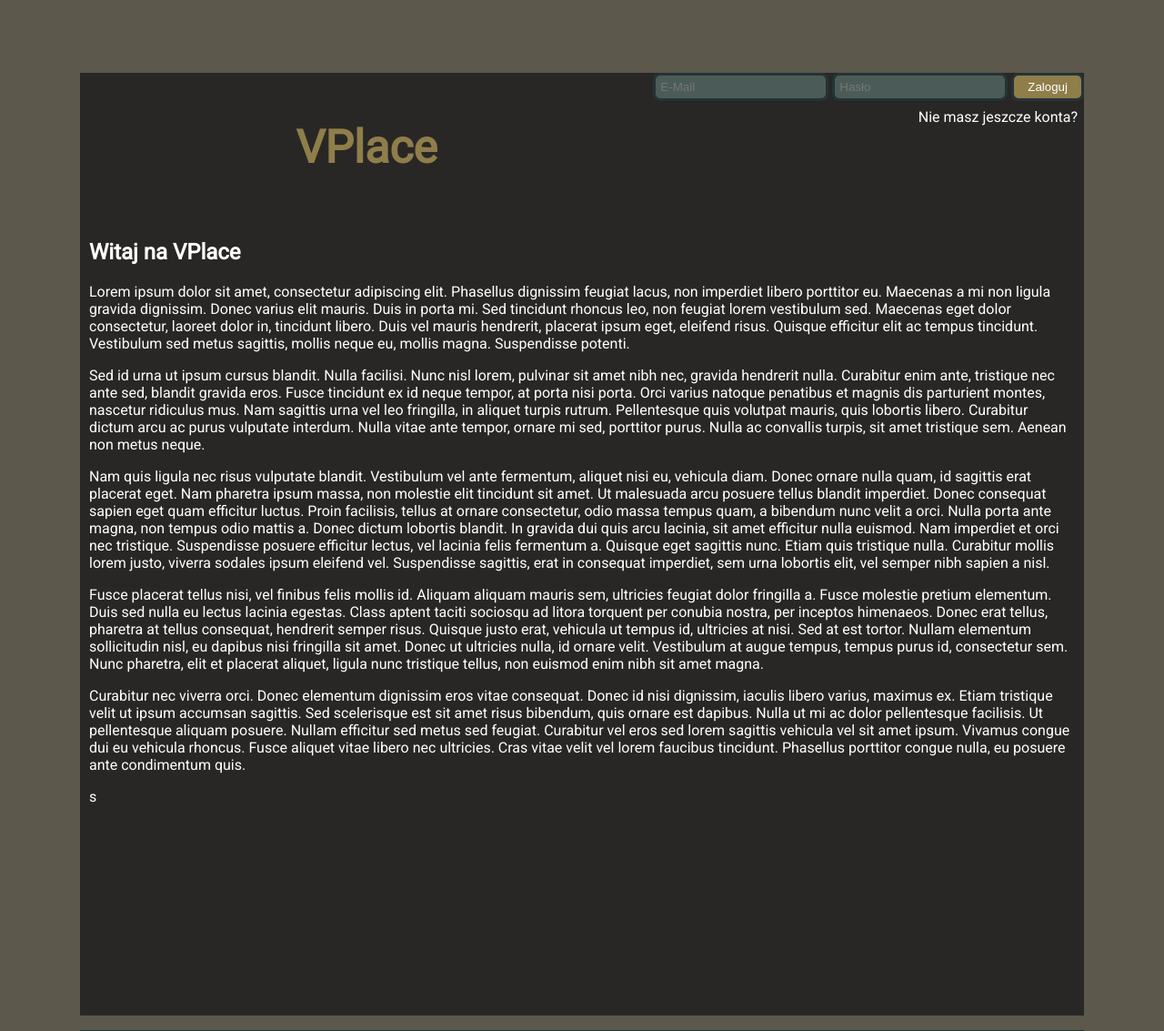
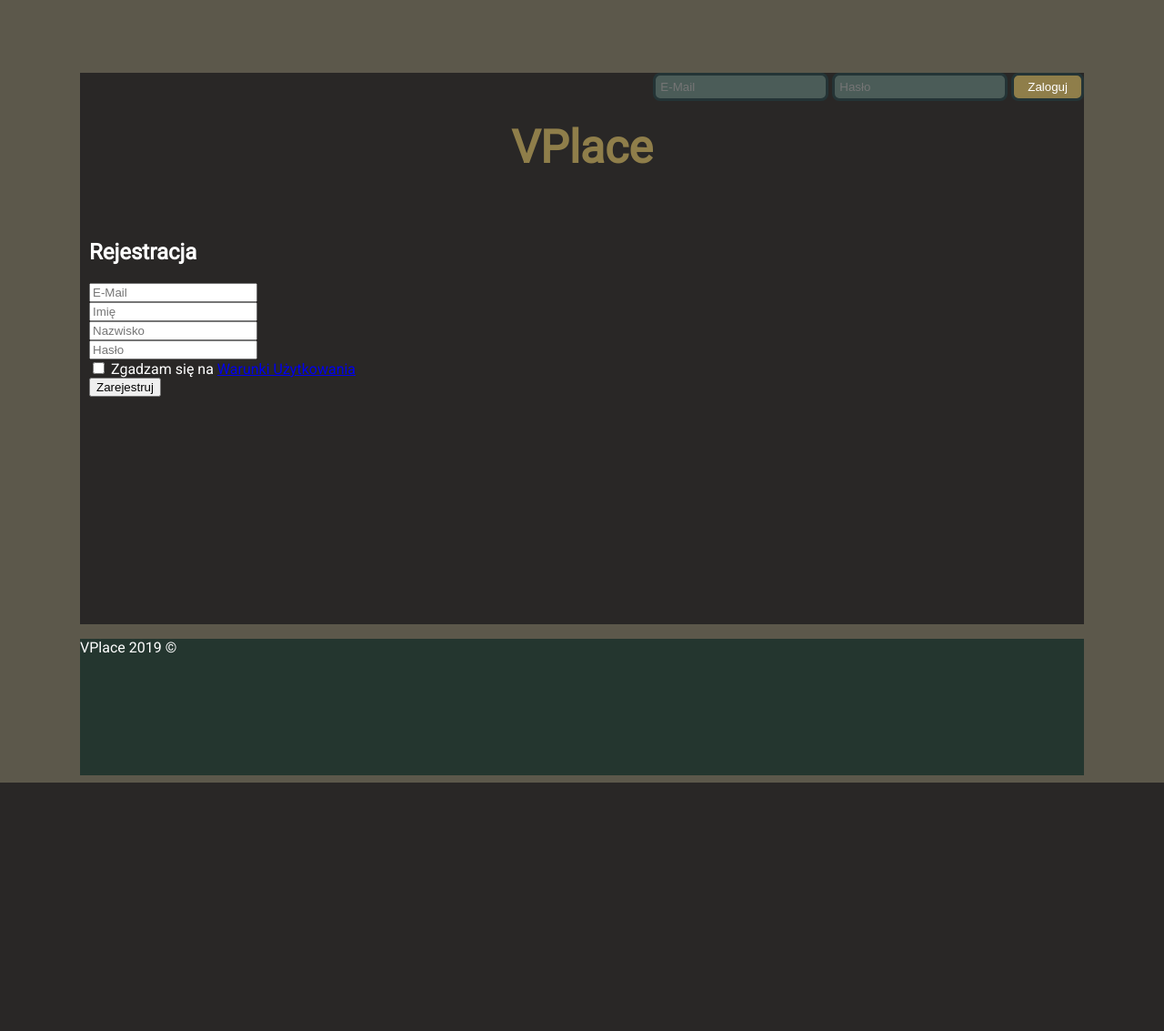
Before and after one commit to ozeppo/VPlace, a PHP site: page / in a window 1280 px wide. Shown: the top 1133 px of the page at 91% size. After the commit the page ends 860 px from the top, so only its background shows below. Run offline with PHP 8.4, Linux system fonts and the light colour scheme.

Commit message:
Register > Main

```diff
--- a/css/main.css
+++ b/css/main.css
@@ -49,7 +49,7 @@
 	color: #ffffff;
 	display: inline;
 }
-.signin #button{
+.signin .button{
 	color: #ffffff;
 	border-radius: 8px;
 	border: 3px solid #243436;
--- a/index.php
+++ b/index.php
@@ -14,9 +14,8 @@
 				<form class="signform" action="index.php" method="post">
 					<input type="text" placeholder="E-Mail" name="login" value="">
 					<input type="password" placeholder="Hasło" name="password" value="">
-					<input type="submit" name="" id="button" value="Zaloguj">
+					<input type="submit" name="" class="button" value="Zaloguj">
 					<br>
-					<a class="rejestracja" href="subpage\register.php">Nie masz jeszcze konta?</a>
 
 				</form>
 
@@ -35,63 +34,21 @@
 
 
 		<div class="main">
-			<h2>Witaj na VPlace</h2>
+			<h2>Rejestracja</h2>
 
-<p>Lorem ipsum dolor sit amet,
- consectetur adipiscing elit. Phasellus dignissim feugiat lacus,
- non imperdiet libero porttitor eu. Maecenas a mi non ligula gravida dignissim.
- Donec varius elit mauris. Duis in porta mi.
- Sed tincidunt rhoncus leo,
- non feugiat lorem vestibulum sed. Maecenas eget dolor consectetur,
- laoreet dolor in, tincidunt libero. Duis vel mauris hendrerit, placerat ipsum eget,
- eleifend risus. Quisque efficitur elit ac tempus tincidunt. Vestibulum sed metus sagittis,
- mollis neque eu,
- mollis magna. Suspendisse potenti.</p>
+      <form class="" action="index.php" method="post">
+        <input type="email" placeholder="E-Mail" name="Login" value=""><br>
+        <input type="text" placeholder="Imię" id="name" name="name" value=""><br>
+        <input type="text" placeholder="Nazwisko" id="surname" name="" value=""><br>
+        <input type="password" placeholder="Hasło" name="password" value=""><br>
+        <input type="checkbox" name="accept" id="accept" value="">
+        Zgadzam się na <a id="ToS" href="#">Warunki Użytkowania</a><br>
+        <input type="submit" name="" class="button" value="Zarejestruj"><br>
+      </form>
 
-<p>Sed id urna ut ipsum cursus blandit.
- Nulla facilisi. Nunc nisl lorem, pulvinar sit amet nibh nec,
- gravida hendrerit nulla. Curabitur enim ante, tristique nec ante sed,
- blandit gravida eros. Fusce tincidunt ex id neque tempor, at porta nisi porta.
- Orci varius natoque penatibus et magnis dis parturient montes, nascetur ridiculus mus.
- Nam sagittis urna vel leo fringilla, in aliquet turpis rutrum. Pellentesque quis volutpat mauris,
- quis lobortis libero. Curabitur dictum arcu ac purus vulputate interdum. Nulla vitae ante tempor,
- ornare mi sed, porttitor purus. Nulla ac convallis turpis,
- sit amet tristique sem. Aenean non metus neque.</p>
+			<div class="filler">
 
-<p>Nam quis ligula nec risus vulputate blandit.
- Vestibulum vel ante fermentum, aliquet nisi eu,
- vehicula diam. Donec ornare nulla quam, id sagittis erat placerat eget.
- Nam pharetra ipsum massa, non molestie elit tincidunt sit amet. Ut malesuada arcu posuere tellus blandit imperdiet.
- Donec consequat sapien eget quam efficitur luctus. Proin facilisis, tellus at ornare consectetur, odio massa tempus quam,
- a bibendum nunc velit a orci. Nulla porta ante magna, non tempus odio mattis a. Donec dictum lobortis blandit. In gravida dui quis arcu lacinia,
- sit amet efficitur nulla euismod. Nam imperdiet et orci nec tristique. Suspendisse posuere efficitur lectus, vel lacinia felis fermentum a.
- Quisque eget sagittis nunc. Etiam quis tristique nulla. Curabitur mollis lorem justo, viverra sodales ipsum eleifend vel. Suspendisse sagittis,
- erat in consequat imperdiet, sem urna lobortis elit, vel semper nibh sapien a nisl.</p>
-
-<p>Fusce placerat tellus nisi,
- vel finibus felis mollis id.
- Aliquam aliquam mauris sem, ultricies feugiat dolor fringilla a.
- Fusce molestie pretium elementum. Duis sed nulla eu lectus lacinia egestas.
- Class aptent taciti sociosqu ad litora torquent per conubia nostra, per inceptos himenaeos.
- Donec erat tellus, pharetra at tellus consequat, hendrerit semper risus. Quisque justo erat,
- vehicula ut tempus id, ultricies at nisi. Sed at est tortor. Nullam elementum sollicitudin nisl,
- eu dapibus nisi fringilla sit amet. Donec ut ultricies nulla, id ornare velit. Vestibulum at augue tempus,
- tempus purus id, consectetur sem. Nunc pharetra, elit et placerat aliquet, ligula nunc tristique tellus,
- non euismod enim nibh sit amet magna.</p>
-
-<p>Curabitur nec viverra orci.
- Donec elementum dignissim eros vitae consequat.
- Donec id nisi dignissim, iaculis libero varius,
- maximus ex. Etiam tristique velit ut ipsum accumsan sagittis.
- Sed scelerisque est sit amet risus bibendum, quis ornare est dapibus.
- Nulla ut mi ac dolor pellentesque facilisis. Ut pellentesque aliquam posuere.
- Nullam efficitur sed metus sed feugiat. Curabitur vel eros sed lorem sagittis vehicula vel sit amet ipsum.
- Vivamus congue dui eu vehicula rhoncus. Fusce aliquet vitae libero nec ultricies. Cras vitae velit vel lorem faucibus tincidunt.
- Phasellus porttitor congue nulla, eu posuere ante condimentum quis. </p>
-
-
-
-			<div class="filler">s</div>
+      </div>
 
 		</div>
 
```
Also changed, not shown: subpage/register.php (deleted, +0 -31 lines), testowy plik.txt (deleted).
